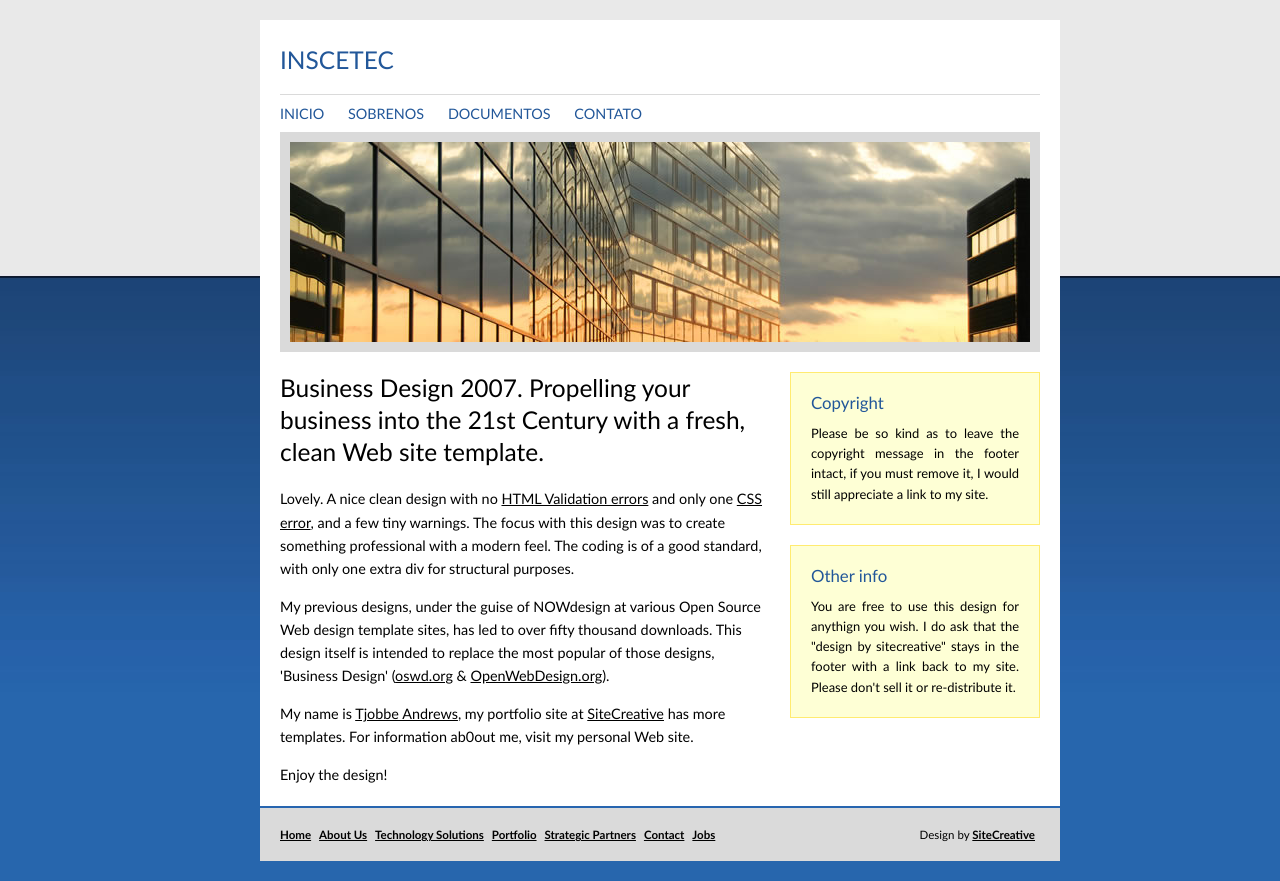
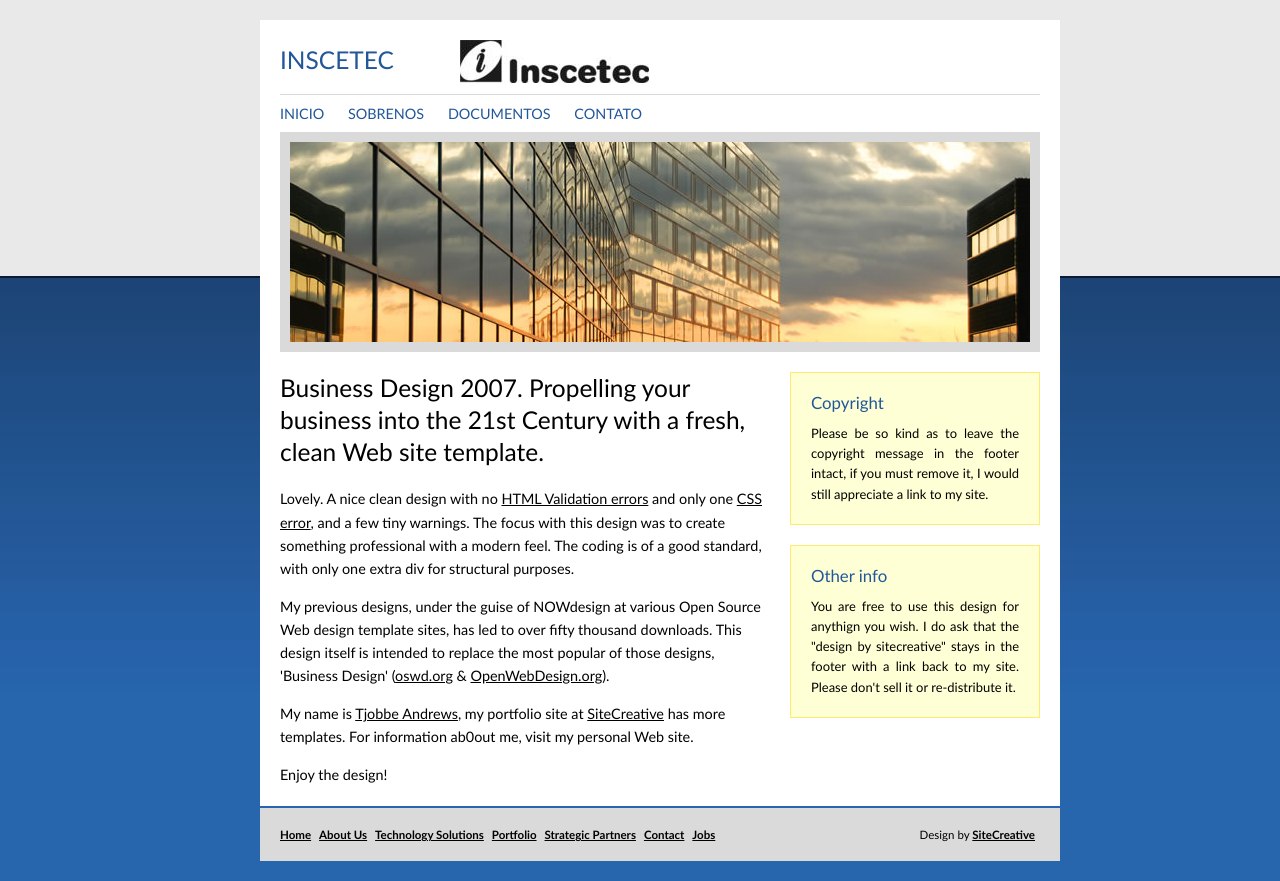
Before and after one commit to cpinochet/cpinochet.github.io, a plain HTML site: page index.html in a window 1280 px wide. Drawn offline with Linux system fonts and the light colour scheme.

Commit message:
Update style.css

```diff
--- a/css/style.css
+++ b/css/style.css
@@ -8,7 +8,7 @@ a:hover	{color:#225799; text-decoration:none;}
 /*structural elements*/
 #container	{margin:0px auto; text-align:center; width:760px; }
 #holder		{width:100%; padding:20px 20px 5px 20px; background:#FFFFFF; text-align:left; }
-#logo		{background:url('../images/ilogo.jpg') no-repeat 180px 0px; border-bottom:1px solid #DADADA; padding:5px 30px 20px 0px; }
+#logo		{background:url('../images/ilogo.jpeg') no-repeat 180px 0px; border-bottom:1px solid #DADADA; padding:5px 30px 20px 0px; }
 #navigation	{padding:10px 0; }
 #header		{background:#DADADA url('../images/header_home.jpg') no-repeat 10px 10px; padding:10px; height:200px; }
 #content	{float:left; width:490px; padding:20px 10px 0 0; line-height:160%; }
```
